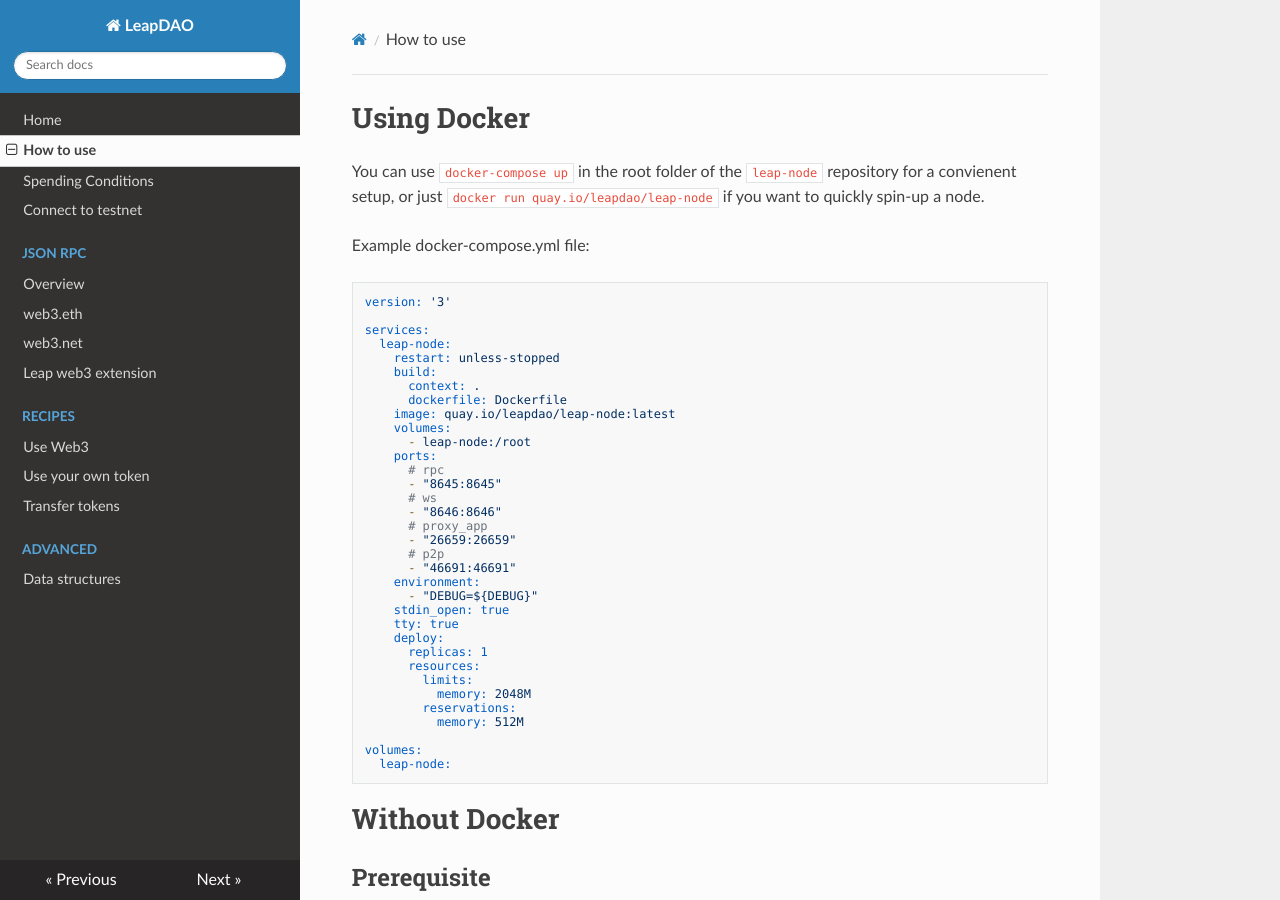
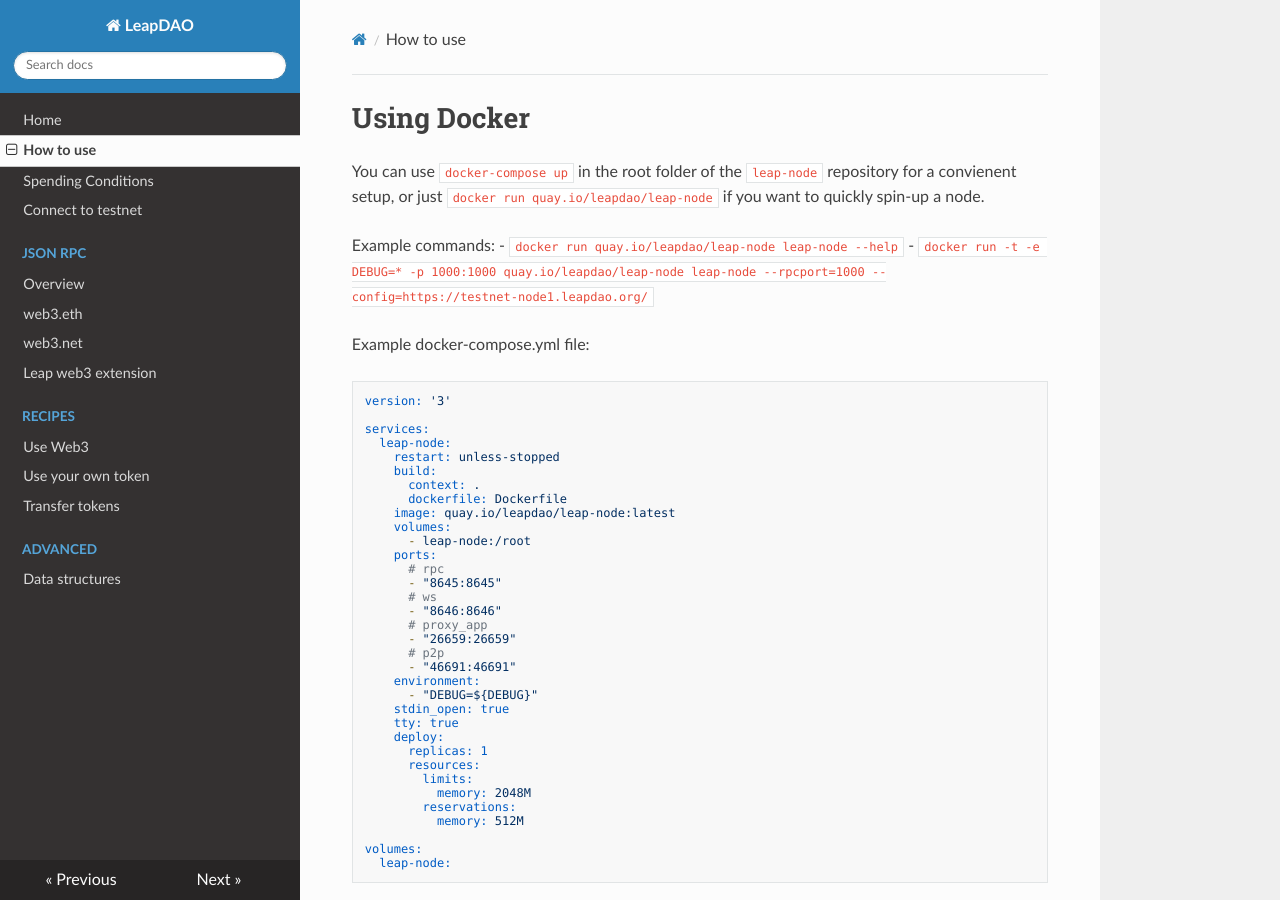
Before and after one commit to leapdao/docs, an MkDocs documentation site: the page built from docs/how-to-use.md, in a window 1280 px wide and 900 px high. Built offline with MkDocs 1.6.1, drawn with Linux system fonts in a browser that asks for light colours; nearby versions of some CDN libraries.

Commit message:
example commands

````diff
--- a/docs/how-to-use.md
+++ b/docs/how-to-use.md
@@ -5,6 +5,10 @@ title: How to use
 # Using Docker
 You can use `docker-compose up` in the root folder of the `leap-node` repository for a convienent setup,
 or just `docker run quay.io/leapdao/leap-node` if you want to quickly spin-up a node.
+
+Example commands:
+  - `docker run quay.io/leapdao/leap-node leap-node --help`
+  - `docker run -t -e DEBUG=* -p 1000:1000 quay.io/leapdao/leap-node leap-node --rpcport=1000 --config=https://testnet-node1.leapdao.org/`
 
 Example docker-compose.yml file:
 ```
````
